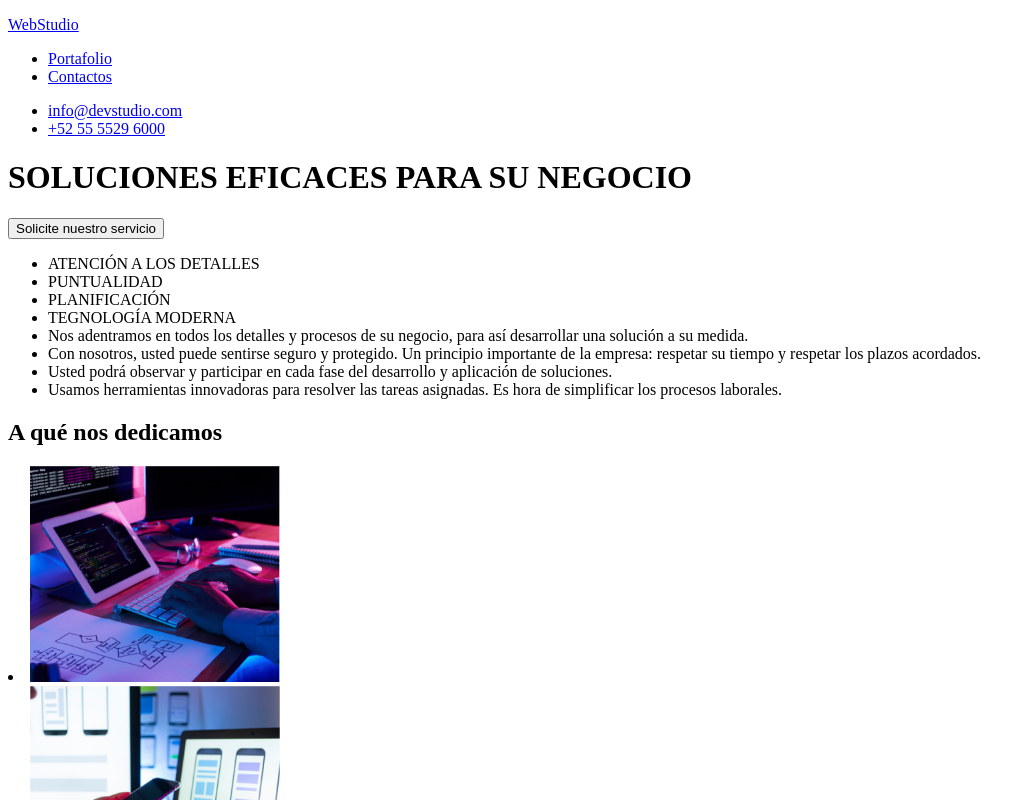
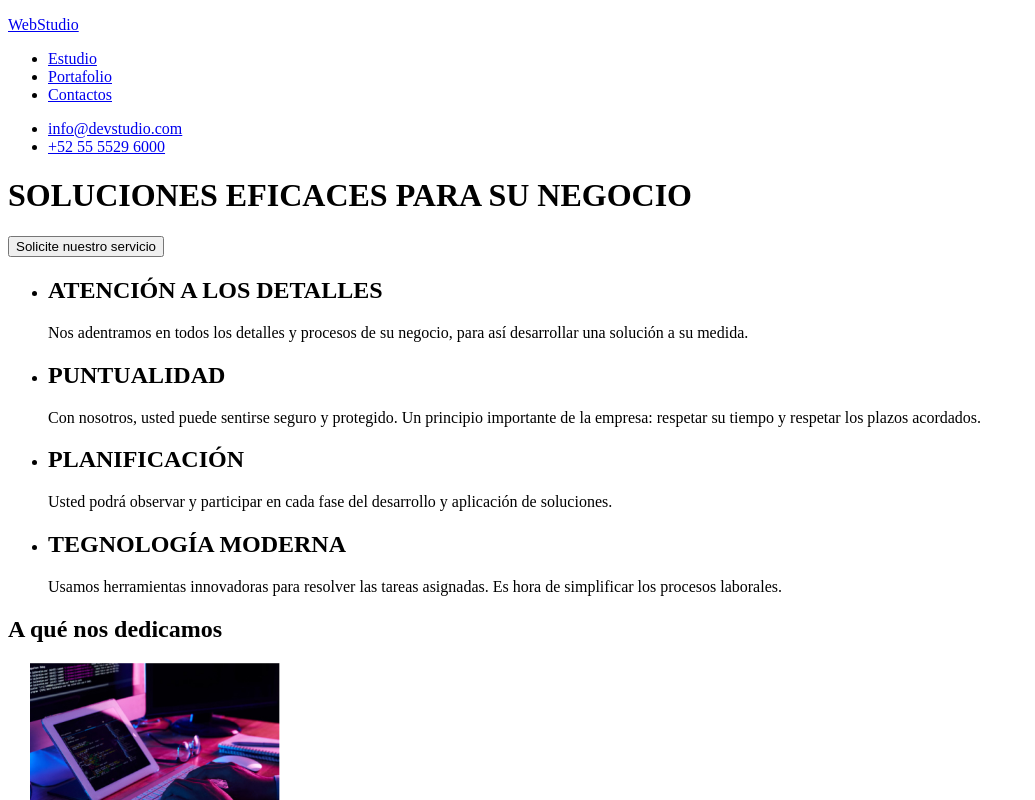
Before and after one commit to Arifonsi/goit-markup-hw-01, a plain HTML site: page index.html in a window 1280 px wide. Shown: the top 800 px of the page, without its empty margins (0-1035 px from the left). Drawn offline with Linux system fonts and the light colour scheme.

Commit message:
correccion 2

```diff
--- a/index.html
+++ b/index.html
@@ -5,11 +5,13 @@
         <title>WebStudio</title>
 
 </head>
+
 <body>
   <header>
-    <nav>
-      <p> <a href="#">WebStudio</a></p>
+          <p> <a href="#">WebStudio</a></p>
+      <nav>
         <ul>
+            <li><a href="#">Estudio</a></li>
             <li><a href="#">Portafolio</a></li>
             <li><a href="#">Contactos</a></li>
         </ul>
@@ -20,26 +22,24 @@
         </ul>
     </nav>
    </header>
-    <main>
 
-    <h1>SOLUCIONES EFICACES PARA SU NEGOCIO</h1>
-    <button type="button">Solicite nuestro servicio</button>
+  <main>
+
+     <h1>SOLUCIONES EFICACES PARA SU NEGOCIO</h1>
+     <button type="button">Solicite nuestro servicio</button>
+
         <ul>
+            <li><h2>ATENCIÓN A LOS DETALLES</h2></li>
+              <p>Nos adentramos en todos los detalles y procesos de su negocio, para así desarrollar una solución a su medida.</p>
+            <li><h2>PUNTUALIDAD</h2></li>
+              <p>Con nosotros, usted puede sentirse seguro y protegido. Un principio importante de la empresa: respetar su tiempo y respetar los plazos acordados.</p>
+            <li><h2>PLANIFICACIÓN</h2></li>
+              <p>Usted podrá observar y participar en cada fase del desarrollo y aplicación de soluciones.</p>
+            <li><h2>TEGNOLOGÍA MODERNA</h2></li>
+              <p>Usamos herramientas innovadoras para resolver las tareas asignadas. Es hora de simplificar los procesos laborales.</p>
+        </ul>
 
-            <li>ATENCIÓN A LOS DETALLES</li>
-            <li>PUNTUALIDAD</li>
-            <li>PLANIFICACIÓN</li>
-            <li>TEGNOLOGÍA MODERNA</li>
-
-
-            <li>Nos adentramos en todos los detalles y procesos de su negocio, para así desarrollar una solución a su medida.</li>
-            <li>Con nosotros, usted puede sentirse seguro y protegido. Un principio importante de la empresa: respetar su tiempo y respetar los plazos acordados.</li>
-            <li>Usted podrá observar y participar en cada fase del desarrollo y aplicación de soluciones.</li>
-            <li>Usamos herramientas innovadoras para resolver las tareas asignadas. Es hora de simplificar los procesos laborales.</li>
-
-        </ul>
-     </main>
-    <h2>A qué nos dedicamos</h2>
+         <h2>A qué nos dedicamos</h2>
       <li><img src="images/laptop.jpg" alt="persona usando un computador portatil" width="250"/></li>
       <li><img src="images/control.jpg" alt="persona con celular" width="250"/></li>
       <li><img src="images/ipad.jpg" alt="persona con tablet" width="250"/></li>
@@ -73,14 +73,14 @@
         Diseñador  IU
       </figcaption>
     </ul>
+</main>
         <footer>
-         <a href="#">WebStudio</a>
+         <h3><a href="#">WebStudio</a></h3>
      <ul>
       <address>
-        <li><a>Calz.Ticoman 500,ciudad de</a></li>
-        <li><a>Mexico,CDMX,Mexico</a></li>
-        <li><a>info@example.com</a></li>
-        <li><a>+52 55 5529 6000</a></li>
+        <li><a href="#">Calz.Ticoman 500,ciudad de Mexico,CDMX,Mexico</a></li>
+        <li><a href="#">info@example.com</a></li>
+        <li><a href="#">+52 55 5529 6000</a></li>
       </address>
      </ul>
 
```
